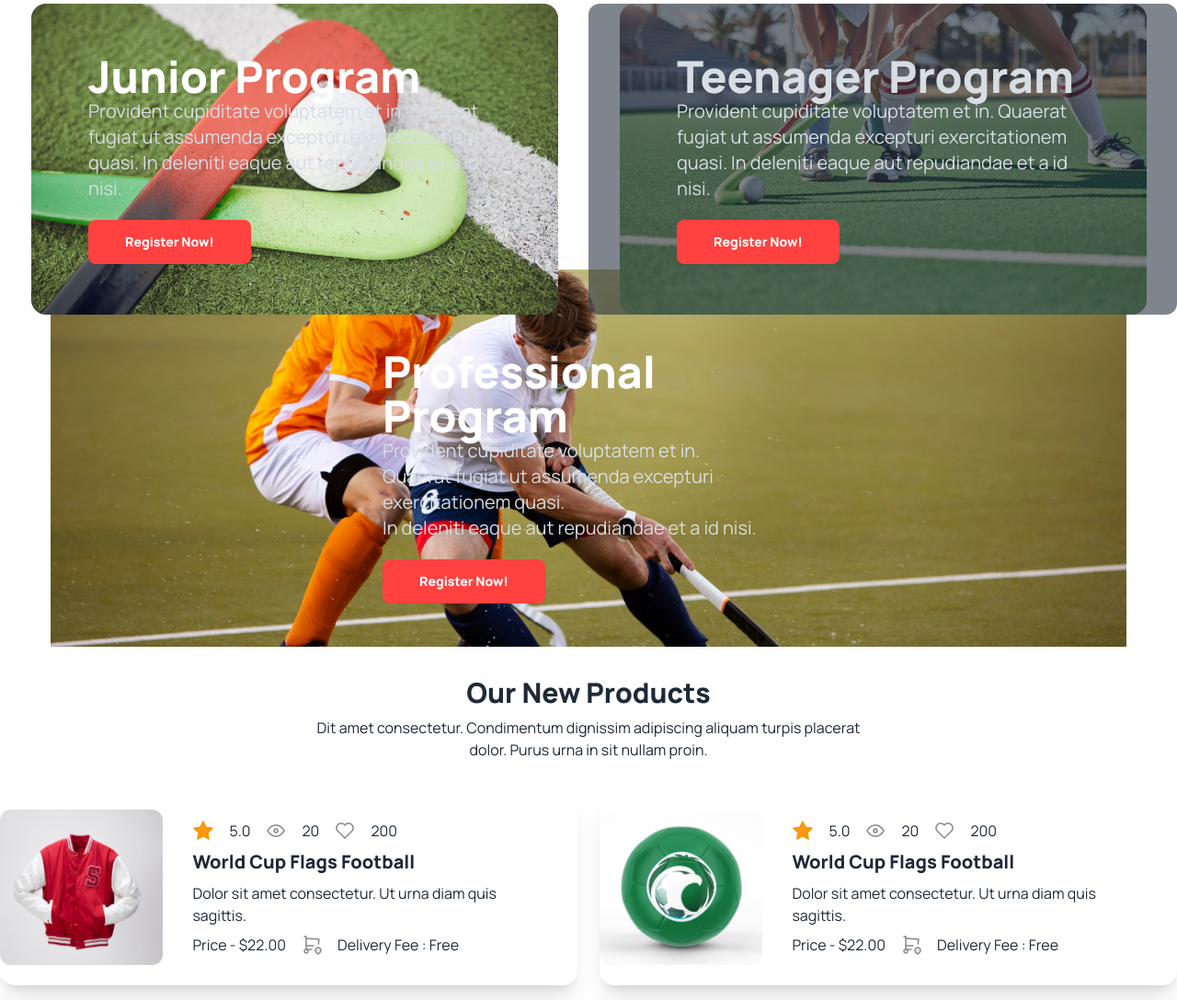
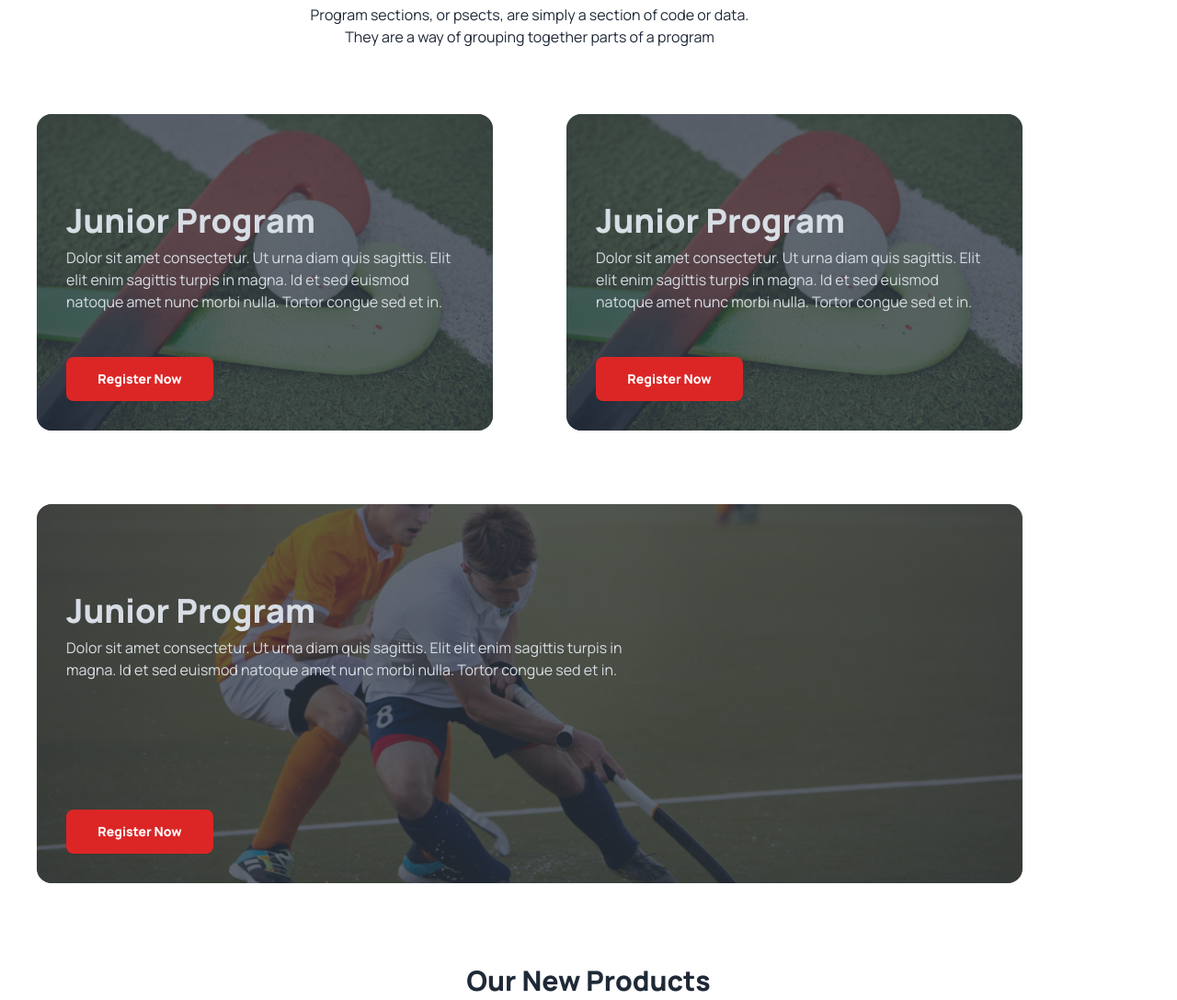
Before and after one commit to argrabby/assignment-3, a plain HTML site: page index.html in a window 1280 px wide. Shown: the part 1280-2367 px from the top of the page at 92% size. Drawn offline with nearby package versions, Linux system fonts and the light colour scheme.

Commit message:
done program section
Main header done
logo color done
navbar search icon done
slider done
slider button done
slider-top a card done (phone+pc)
Professional section done
Program Sections done
New Products done
Clients section done
Get In Touch done
Social Media icon done
footer done

```diff
--- a/index.html
+++ b/index.html
@@ -73,10 +73,12 @@
                 <!-- Slide 1 -->
                 <div id="slide1" class="carousel-item relative w-full h-full">
                     <img src="./Images/1.png" class="w-full h-full" />
+                    <div class="md:text-center">
                         <div
                             class="absolute justify-between p-5 left-0 right-0 bottom-0 top-1/1 lg:text-left md:text-center">
                             <a href="#slide4" class="btn btn-circle bg-black text-white">❮</a>
                             <a href="#slide2" class="btn btn-circle bg-black text-white">❯</a>
+                        </div>
                     </div>
                     <div
                         class="hidden lg:block absolute justify-between h-48 lg:h-28 rounded-lg lg:left-1/2 lg:right-10 bottom-0 top-477 bg-black p-4 text-white text-center">
@@ -181,7 +183,8 @@
 
 
         <!-- Program Section -->
-        <section class="mt-4 mb-[-231px]">
+        <section class="max-w-6xl mt-16 lg:mt-24">
+
             <div class="card w-100 bg-base-100">
                 <div class="card-body">
                     <h1 class="text-3xl font-bold text-center">Program Sections</h1>
@@ -189,56 +192,49 @@
                         are
                         a way of grouping together parts of a program</p>
                 </div>
+
+                <div>
+                    <div class="flex flex-col lg:flex-row">
+                        <div class="card  bg-base-100  image-full p-10">
+                            <figure><img src="Images/2.png" alt="Shoes"></figure>
+                            <div class="card-body">
+                                <h2 class="lg:mt-16 text-4xl font-bold">Junior Program</h2>
+                                <p>Dolor sit amet consectetur. Ut urna diam quis sagittis. Elit elit
+                                    enim sagittis turpis in magna. Id et sed euismod natoque amet nunc morbi nulla.
+                                    Tortor
+                                    congue sed et in.</p>
+                                <button class="btn bg-red-600 border-none text-white w-40 mt-10">Register Now</button>
                             </div>
-
-            <div class="flex flex-col md:flex-row">
-                <div class="hero relative rounded-xl mb-8 md:mb-0">
-                    <img src="./Images/2.png" alt="" class="rounded-xl">
-                    <div class="bg-opacity-60 absolute inset-0 rounded-xl"></div>
-                    <div class="hero-content text-center text-neutral-content relative z-10">
-                        <div class="max-w-md text-left md:text-start">
-                            <span class="mb-5 text-xl md:text-5xl font-bold text-white">Junior Program</span>
-                            <p class="mb-5 text-base md:text-xl">Provident cupiditate voluptatem et in. Quaerat fugiat
-                                ut
-                                assumenda excepturi
-                                exercitationem quasi. In deleniti eaque aut repudiandae et a id nisi.</p>
-                            <button class="btn btn-primary border-none text-white px-10 py-15">Register Now!</button>
+                        </div>
+                        <div class="card bg-base-100  image-full p-10">
+                            <figure><img src="Images/2.png" alt="Shoes"></figure>
+                            <div class="card-body">
+                                <h2 class="lg:mt-16 text-4xl font-bold">Junior Program</h2>
+                                <p>Dolor sit amet consectetur. Ut urna diam quis sagittis. Elit elit
+                                    enim sagittis turpis in magna. Id et sed euismod natoque amet nunc morbi nulla.
+                                    Tortor
+                                    congue sed et in.</p>
+                                <button class="btn bg-red-600 border-none text-white w-40 mt-10">Register Now</button>
                             </div>
                         </div>
                     </div>
-                <div class="hero relative rounded-xl mb-8 md:mb-0">
-                    <img src="./Images/3.png" alt="" class="rounded-xl">
-                    <div class="hero-overlay bg-opacity-60 absolute inset-0 rounded-xl"></div>
-                    <div class="hero-content text-center text-neutral-content relative z-10">
-                        <div class="max-w-md text-left md:text-start">
-                            <span class="mb-5 text-xl md:text-5xl font-bold">Teenager Program</span>
-                            <p class="mb-5 text-base md:text-xl">Provident cupiditate voluptatem et in. Quaerat fugiat
-                                ut
-                                assumenda excepturi
-                                exercitationem quasi. In deleniti eaque aut repudiandae et a id nisi.</p>
-                            <button class="btn btn-primary border-none text-white px-10 py-15">Register Now!</button>
+
+                    <div>
+                        <div class="card bg-base-100  image-full p-10">
+                            <figure><img src="Images/4.png" alt="Shoes"></figure>
+                            <div class="card-body">
+                                <h2 class="lg:mt-16 text-4xl font-bold">Junior Program</h2>
+                                <p class="lg:mr-96">Dolor sit amet consectetur. Ut urna diam quis sagittis. Elit elit
+                                    enim sagittis turpis in magna. Id et sed euismod natoque amet nunc morbi nulla.
+                                    Tortor
+                                    congue sed et in.</p>
+                                <button class="btn bg-red-600 border-none text-white w-40 mt-10">Register Now</button>
                             </div>
                         </div>
                     </div>
-            </div>
-            <div>
-                <div class="hero min-h-screen rounded-xl mt-[-224px]">
-                    <img src="./Images/4.png" alt="">
-                    <div class="hero-content text-neutral-content">
-                        <div class="max-w-md text-left md:text-start">
-                            <span class="mb-5 text-xl md:text-5xl font-bold text-white">Professional Program</span>
-                            <p class="mb-5 text-base md:text-xl">Provident cupiditate voluptatem et in. <br> Quaerat
-                                fugiat
-                                ut
-                                assumenda excepturi
-                                exercitationem quasi. <br> In deleniti eaque aut repudiandae et a id nisi.</p>
-                            <button class="btn btn-primary border-none text-white px-10 py-15">Register Now!</button>
-                        </div>
-                    </div>
-                </div>
+
                 </div>
         </section>
-
 
 
         <section class="mt-4">
```
Lines whose indentation alone changed are shown as unchanged.
